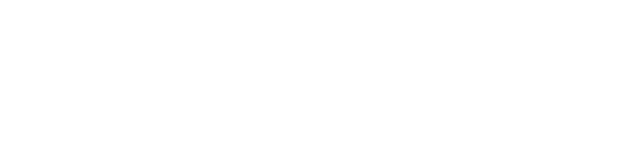
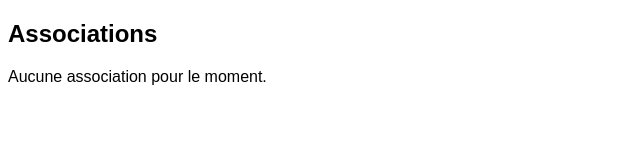
Before and after one commit to steph-dev17/mon-cv, a plain HTML site: page index.html in a window 1280 px wide. Shown: the whole page, without its empty margins (0-640 px from the left). Drawn offline with Linux system fonts and the light colour scheme.

Commit message:
mise en place de la section associations

```diff
--- a/index.html
+++ b/index.html
@@ -16,5 +16,9 @@
   <!-- COMPETENCES -->
 
   <!-- ASSOCIATIONS -->
+   <section id="associations">
+    <h2>Associations</h2>
+    <p>Aucune association pour le moment.</p>
+</section>
 </body>
 </html>
```
